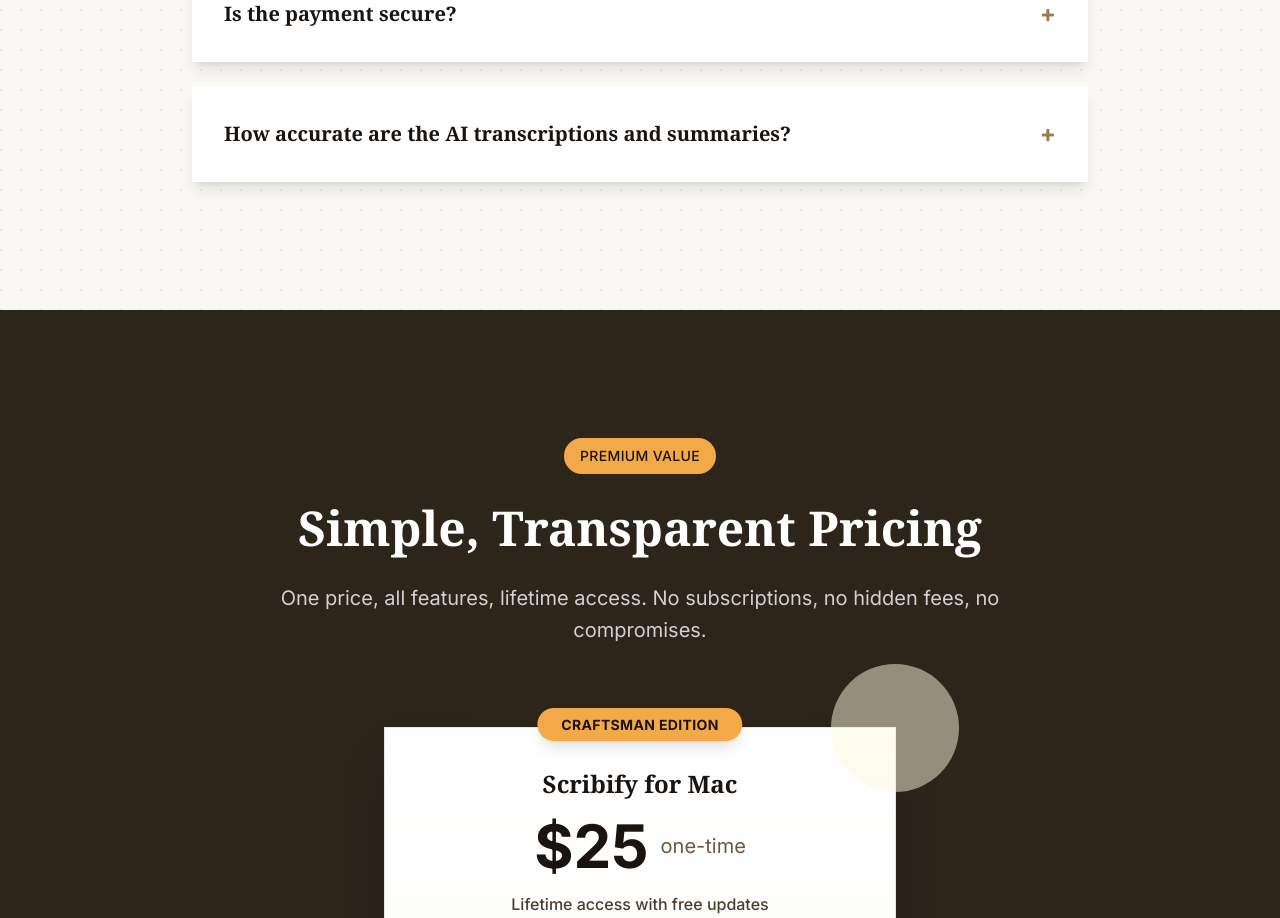
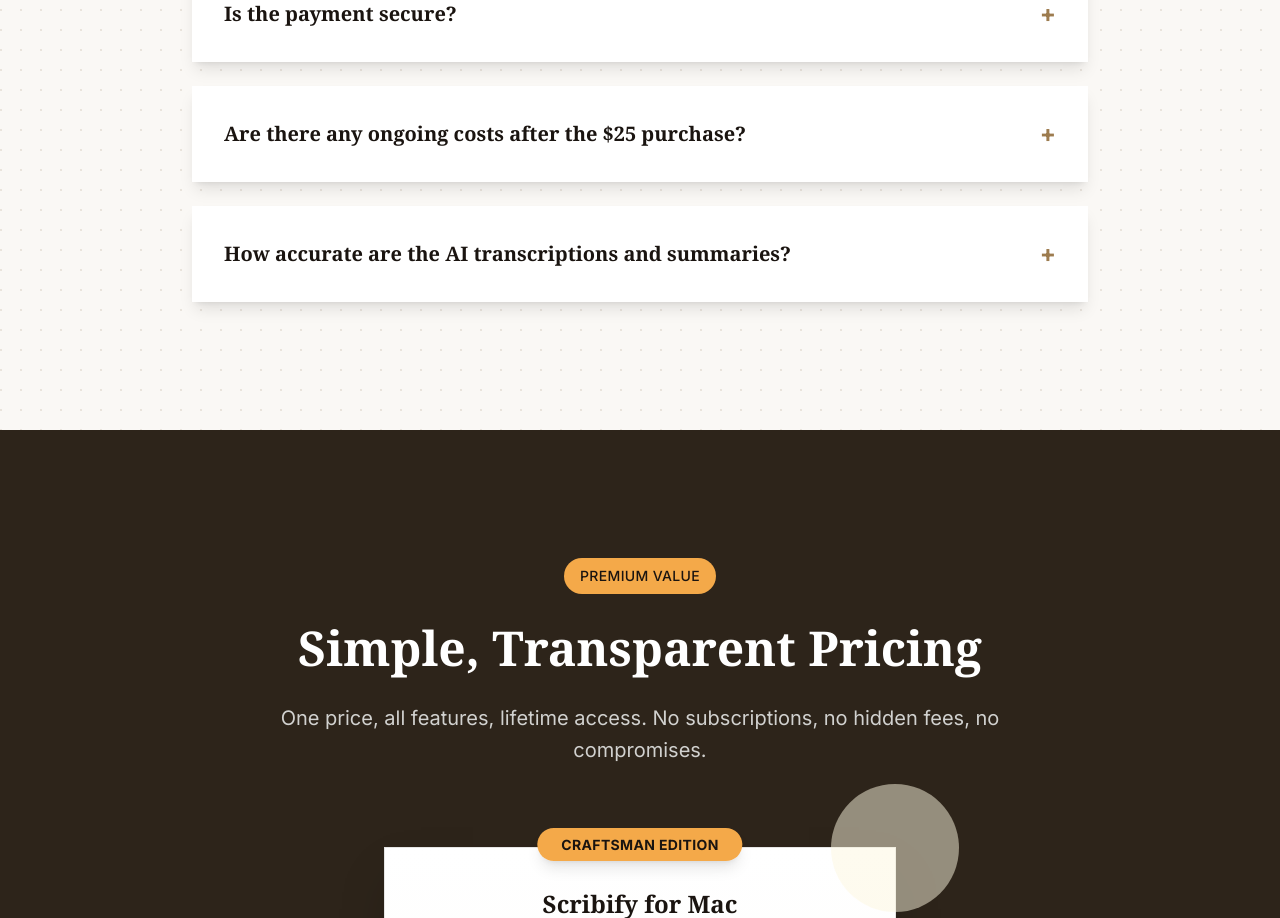
Before and after one commit to kruppt/scribify-landing, a Next.js app: page / in a window 1280 px wide. Shown: the part 10080-10998 px from the top of the page. Built offline with nearby package versions, Linux system fonts and the light colour scheme.

Commit message:
Add FAQ about OpenAI API costs and pay-per-usage model
Co-Authored-By: Claude Opus 4.6 <noreply@anthropic.com>

```diff
--- a/src/components/FAQ.tsx
+++ b/src/components/FAQ.tsx
@@ -27,6 +27,10 @@ const faqs = [
   {
     question: 'Is the payment secure?',
     answer: 'Absolutely. Payments are processed by Stripe, one of the world\'s most trusted payment platforms used by companies like Amazon, Google, and Shopify. Your card details are never stored on our servers.'
+  },
+  {
+    question: 'Are there any ongoing costs after the $25 purchase?',
+    answer: 'The only additional cost is your OpenAI API key, which you bring yourself. OpenAI charges pay-as-you-go based on usage — there\'s no subscription or monthly fee. Transcription with Whisper costs about $0.006 per minute, so a 1-hour recording is roughly $0.36. The good news is OpenAI continuously releases newer, more capable models that are also cheaper to use, so your costs tend to go down over time, not up.'
   },
   {
     question: 'How accurate are the AI transcriptions and summaries?',
```
